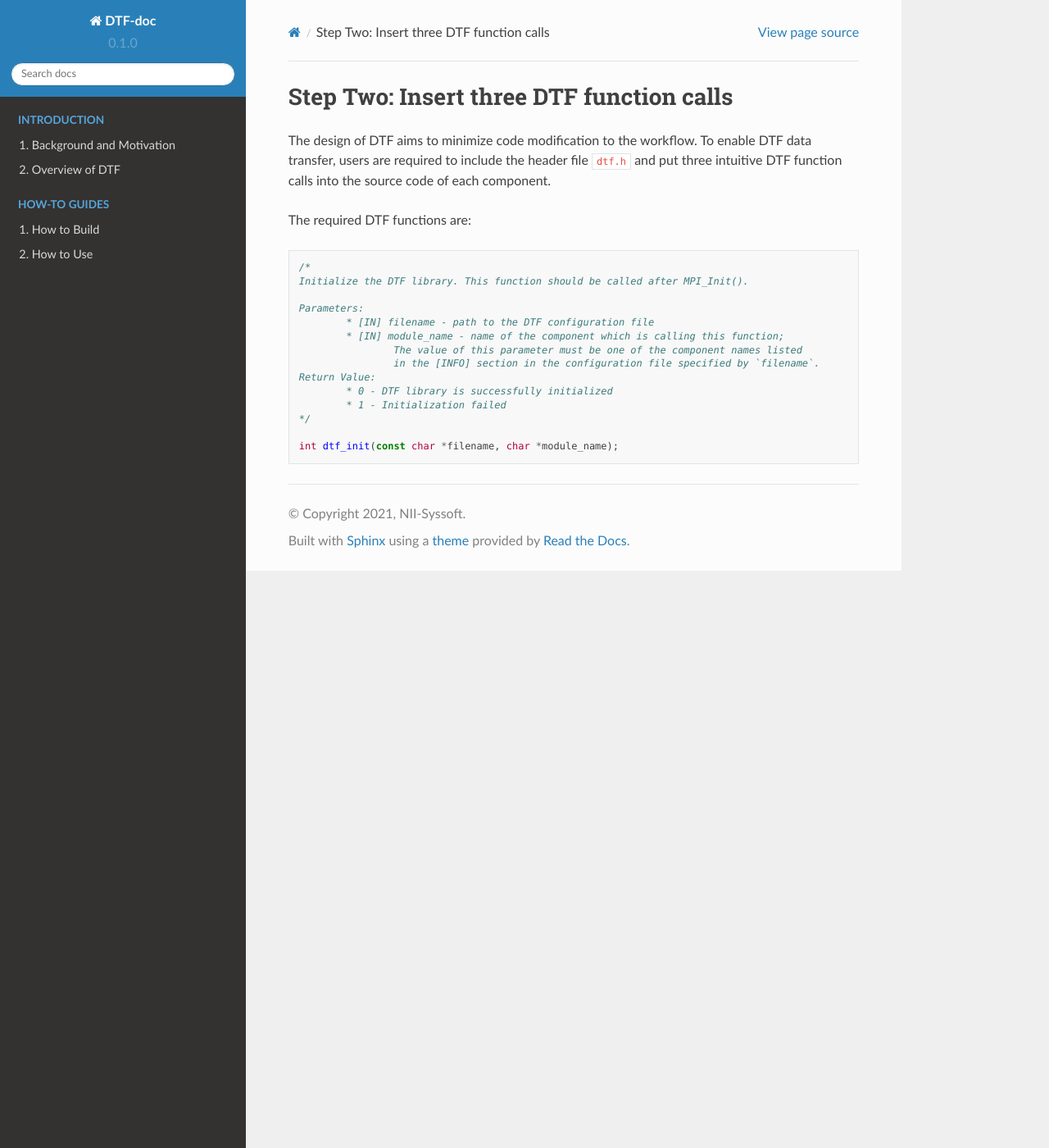
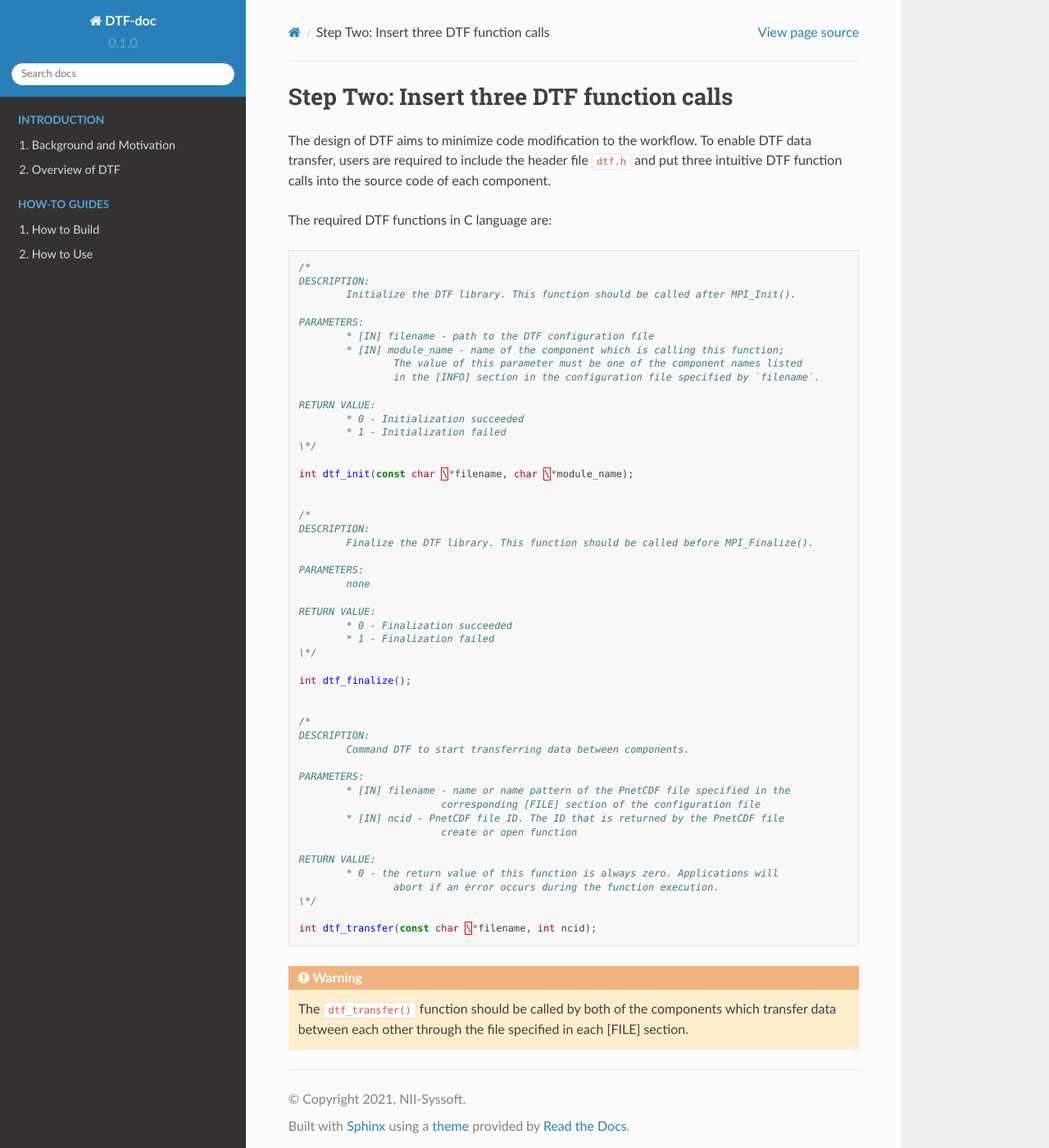
Before and after one commit to yjie2366/dtf-docs, a Sphinx documentation site: the page built from docs/source/funcs.rst, in a window 1280 px wide and 1400 px high. Shown: the whole window at 82% size. Built offline with Sphinx 7.4.7 and the Read the Docs theme 2.0.0, drawn with Linux system fonts in a browser that asks for light colours.

Commit message:
Added some escape characters.

```diff
--- a/docs/source/funcs.rst
+++ b/docs/source/funcs.rst
@@ -5,21 +5,59 @@ Step Two: Insert three DTF function calls
 The design of DTF aims to minimize code modification to the workflow.
 To enable DTF data transfer, users are required to include the header file ``dtf.h`` and put three intuitive DTF function calls into the source code of each component.
 
-The required DTF functions are:
+The required DTF functions in C language are:
 
 .. code-block:: c
 
 	/*
-	Initialize the DTF library. This function should be called after MPI_Init().
+	DESCRIPTION:
+		Initialize the DTF library. This function should be called after MPI_Init().
 
-	Parameters:
+	PARAMETERS:
 		* [IN] filename - path to the DTF configuration file
 	   	* [IN] module_name - name of the component which is calling this function;
 			The value of this parameter must be one of the component names listed
 			in the [INFO] section in the configuration file specified by `filename`.
-	Return Value:
-		* 0 - DTF library is successfully initialized
+
+	RETURN VALUE:
+		* 0 - Initialization succeeded
 		* 1 - Initialization failed
-	*/
+	\*/
 
-	int dtf_init(const char *filename, char *module_name);
+	int dtf_init(const char \*filename, char \*module_name);
+
+
+	/*
+	DESCRIPTION:
+		Finalize the DTF library. This function should be called before MPI_Finalize().
+
+	PARAMETERS:
+		none
+
+	RETURN VALUE:
+		* 0 - Finalization succeeded
+		* 1 - Finalization failed
+	\*/
+
+	int dtf_finalize();
+
+
+	/*
+	DESCRIPTION:
+		Command DTF to start transferring data between components.
+
+	PARAMETERS:
+		* [IN] filename - name or name pattern of the PnetCDF file specified in the
+				corresponding [FILE] section of the configuration file
+		* [IN] ncid - PnetCDF file ID. The ID that is returned by the PnetCDF file
+				create or open function
+
+	RETURN VALUE:
+		* 0 - the return value of this function is always zero. Applications will
+			abort if an error occurs during the function execution.
+	\*/
+
+	int dtf_transfer(const char \*filename, int ncid);
+
+.. warning::
+	The ``dtf_transfer()`` function should be called by both of the components which transfer data between each other through the file specified in each [FILE] section.
--- a/docs/source/io-replay.rst
+++ b/docs/source/io-replay.rst
@@ -7,5 +7,5 @@ Only the contents of the data blocks are being updated during each iteration.
 In the latest version of the DTF, an option to record and replay the I/O pattern is introduced as an optimization for the iterative frameworks, which can easily enabled and disabled by users.
 How to enable I/O replay will be introduced in the section :ref:`usage`.
 
-When the I/O replay is enabled, during the first iteration, writer processes will store the information about what variable blocks they have sent to which processes in the other component as a record of the request matching.
-In all the subsequent iterations, the I/O request matching phase will be skipped during data transfer so that all the writer processes can immediately start sending the required data to the readers by following the recorded pattern.
+When the I/O replay is enabled, during the first iteration, writer processes will store the information about all the request matching results, e.g. source and destination process of each data block.
+In the subsequent iterations, the I/O request matching phase will be skipped so that all the writer processes can immediately start sending the requested data to the reader processes by following the recorded pattern.
```
